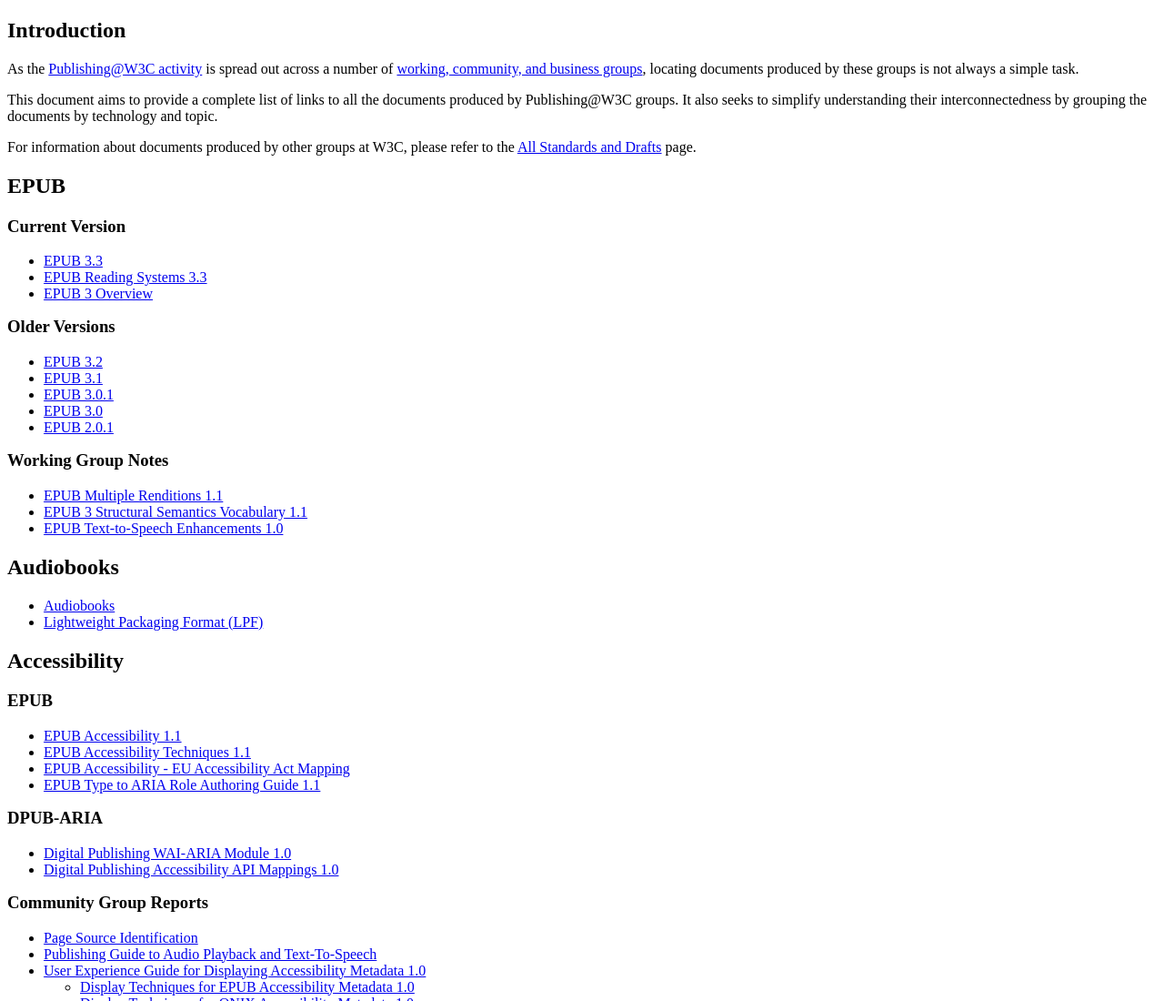
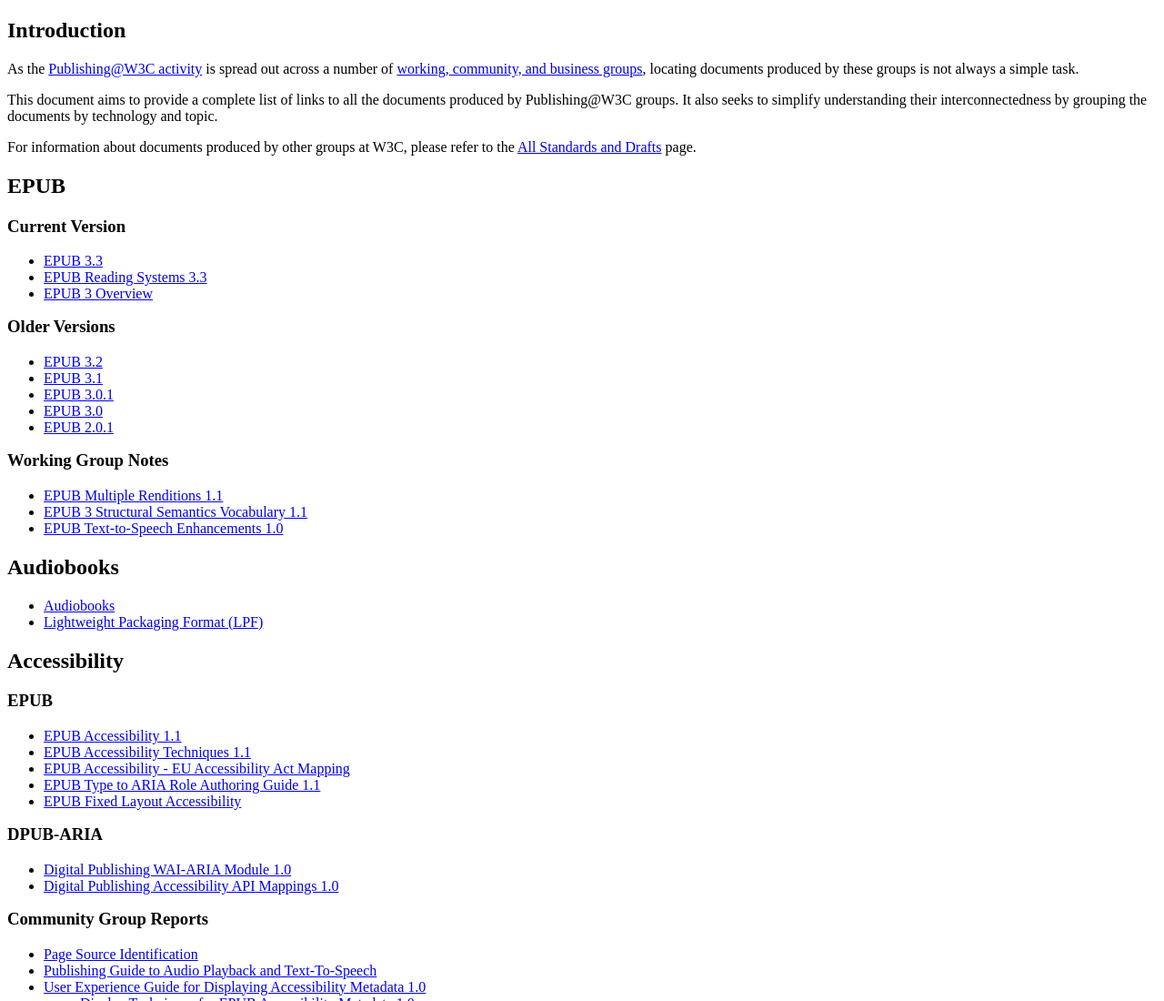
Before and after one commit to mattgarrish/publishing-directory, a plain HTML site: page index.html in a window 1280 px wide. Shown: the top 1100 px of the page at 91% size. Drawn offline with Linux system fonts and the light colour scheme.

Commit message:
add fxl guide

```diff
--- a/index.html
+++ b/index.html
@@ -113,6 +113,7 @@
 							Mapping</a></li>
 					<li><a href="https://www.w3.org/TR/epub-aria-authoring-11/">EPUB Type to ARIA Role Authoring Guide
 							1.1</a></li>
+					<li><a href="https://w3c.github.io/epub-specs/epub33/fxl-a11y/">EPUB Fixed Layout Accessibility</a></li>
 				</ul>
 			</section>
 
```
